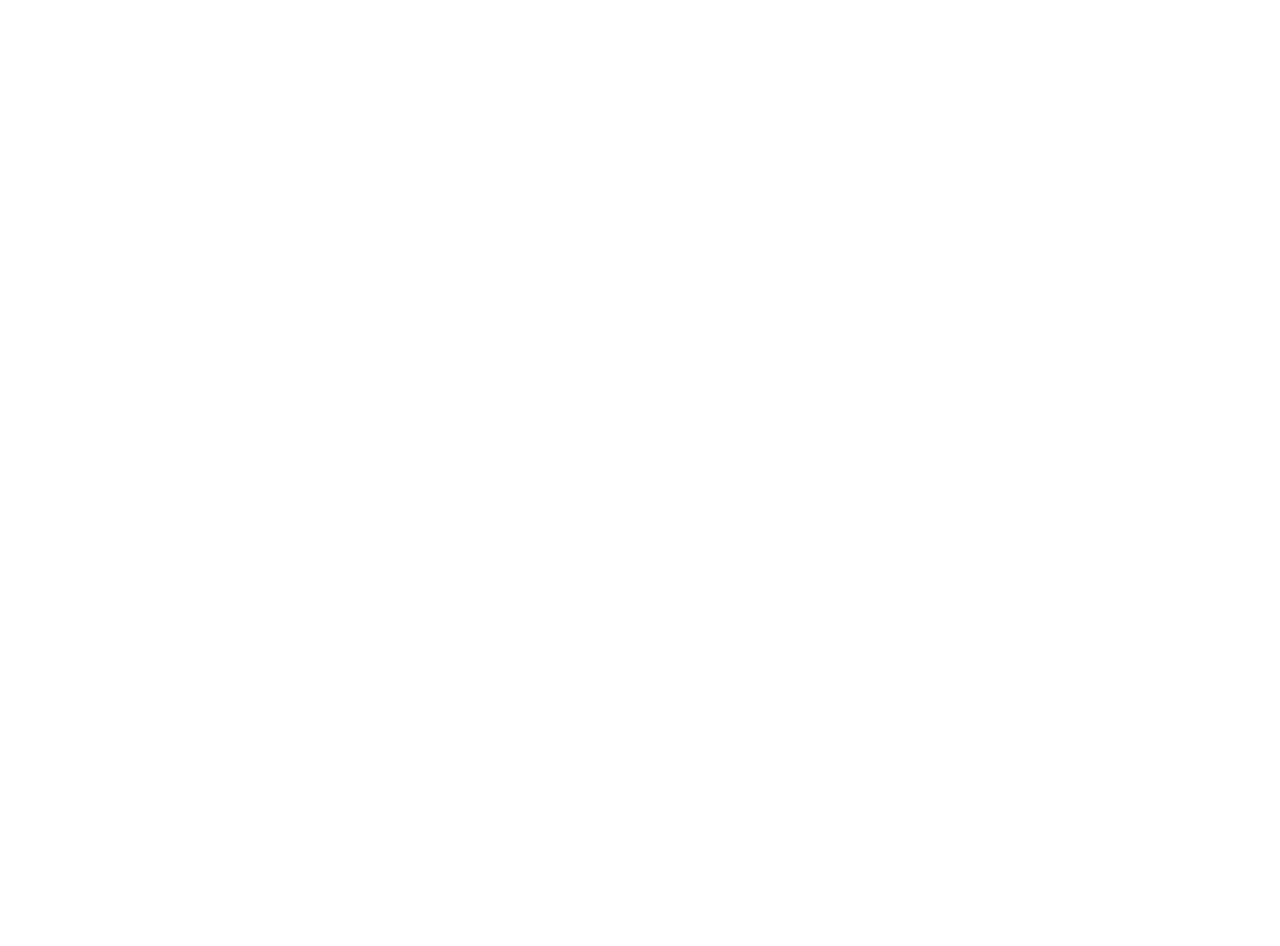
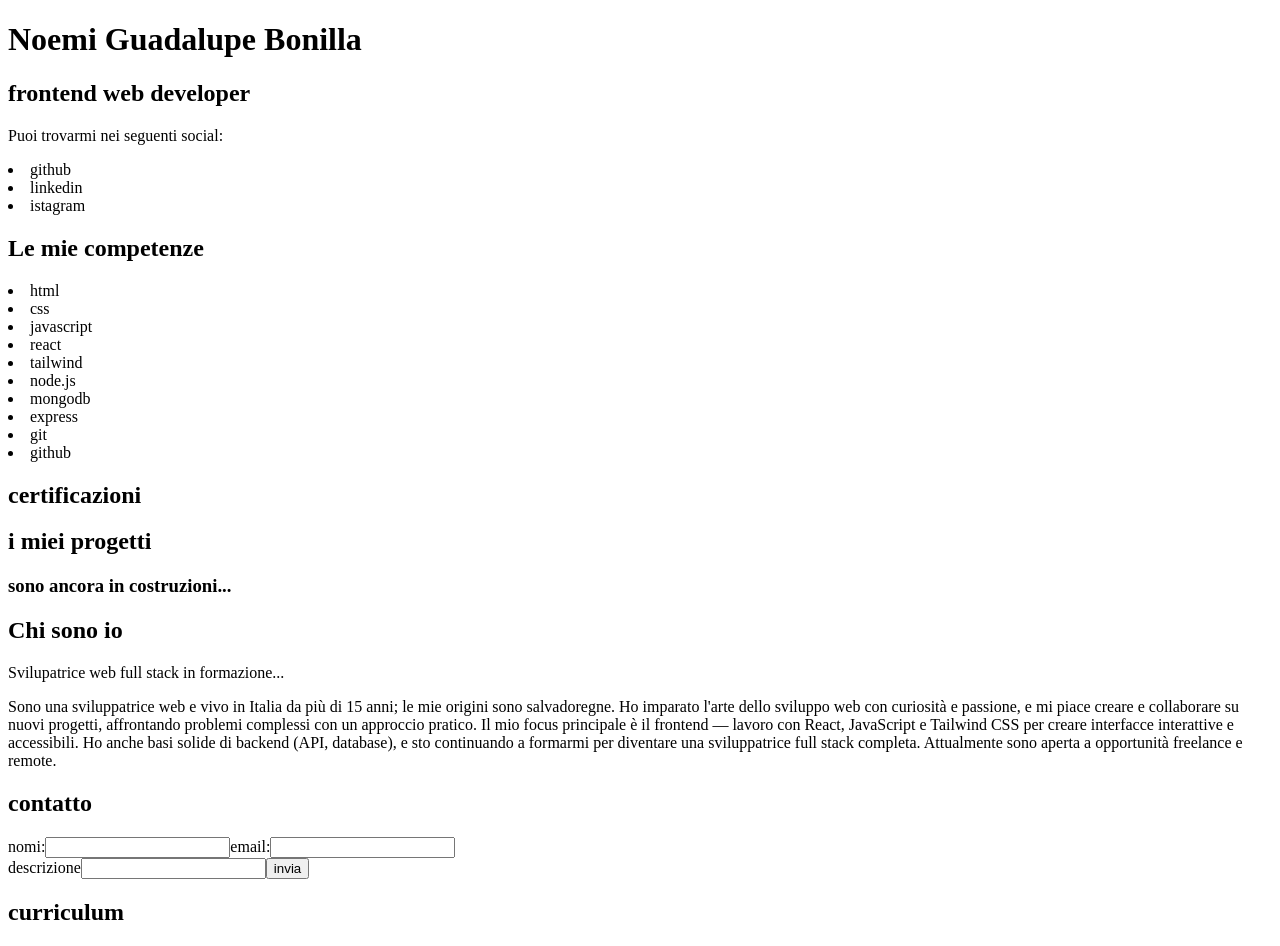
Before and after one commit to noemig-19/portfolio, a React (Vite) app: page / in a window 1280 px wide. Before the commit the page ends 800 px from the top, so only its background shows below. Built offline with nearby package versions, Linux system fonts and the light colour scheme.

Commit message:
struttura basica

```diff
--- a/src/App.jsx
+++ b/src/App.jsx
@@ -4,7 +4,80 @@
 function App() {
   return (
     <>
+      <header>
+        <h1> Noemi Guadalupe Bonilla</h1>
+        <h2>frontend web developer</h2>
+      </header>
+      <section>
+        <div>
+          <p>Puoi trovarmi nei seguenti social:</p>
+          <li>github</li>
+          <li>linkedin</li>
+          <li>istagram</li>
+        </div>
+      </section>
+      <main>
+        <div>
+          <h2>Le mie competenze</h2>
+          <div>
+            <li>html</li>
+            <li>css</li>
+            <li>javascript</li>
+            <li>react</li>
+            <li>tailwind</li>
+            <li>node.js</li>
+            <li>mongodb</li>
+            <li>express</li>
+            <li>git</li>
+            <li>github</li></div>
+        </div>
+        <div>
+          <h2>certificazioni</h2>
+          <div>
+            {/**
+             * certificacion del bootcamp y de gitplatzi
+             * <img src="" alt="" />
+             *  */}
+          </div>
+        </div>
+        <div>
+          <h2>i miei progetti</h2>
+          <div>
+            <h3>sono ancora in costruzioni...</h3>
+          </div>
+        </div>
+        <div>
+          <h2>Chi sono io</h2>
+          <span>Svilupatrice web full stack in formazione...</span>
+          <p>
 
+            Sono una sviluppatrice web e vivo in Italia da più di 15 anni; le mie origini sono salvadoregne.
+            Ho imparato l'arte dello sviluppo web con curiosità e passione, e mi piace creare e collaborare su nuovi progetti, affrontando problemi complessi con un approccio pratico.
+
+            Il mio focus principale è il frontend — lavoro con React, JavaScript e Tailwind CSS per creare interfacce interattive e accessibili. Ho anche basi solide di backend (API, database), e sto continuando a formarmi per diventare una sviluppatrice full stack completa.
+
+            Attualmente sono aperta a opportunità freelance e remote.
+          </p>
+        </div>
+          <div>
+          <h2>contatto</h2>
+          <form>
+            <label htmlFor="" >nomi:</label>
+            <input type="text" />
+             <label htmlFor="" >email:</label>
+            <input type="text" />
+            <div>
+              <label htmlFor="">descrizione</label>
+              <input type="message" />
+              <button>invia</button>
+            </div>
+          </form>
+        </div>
+        <div>
+          <h2>curriculum</h2>
+
+        </div>
+      </main>
     </>
   )
 }
```
